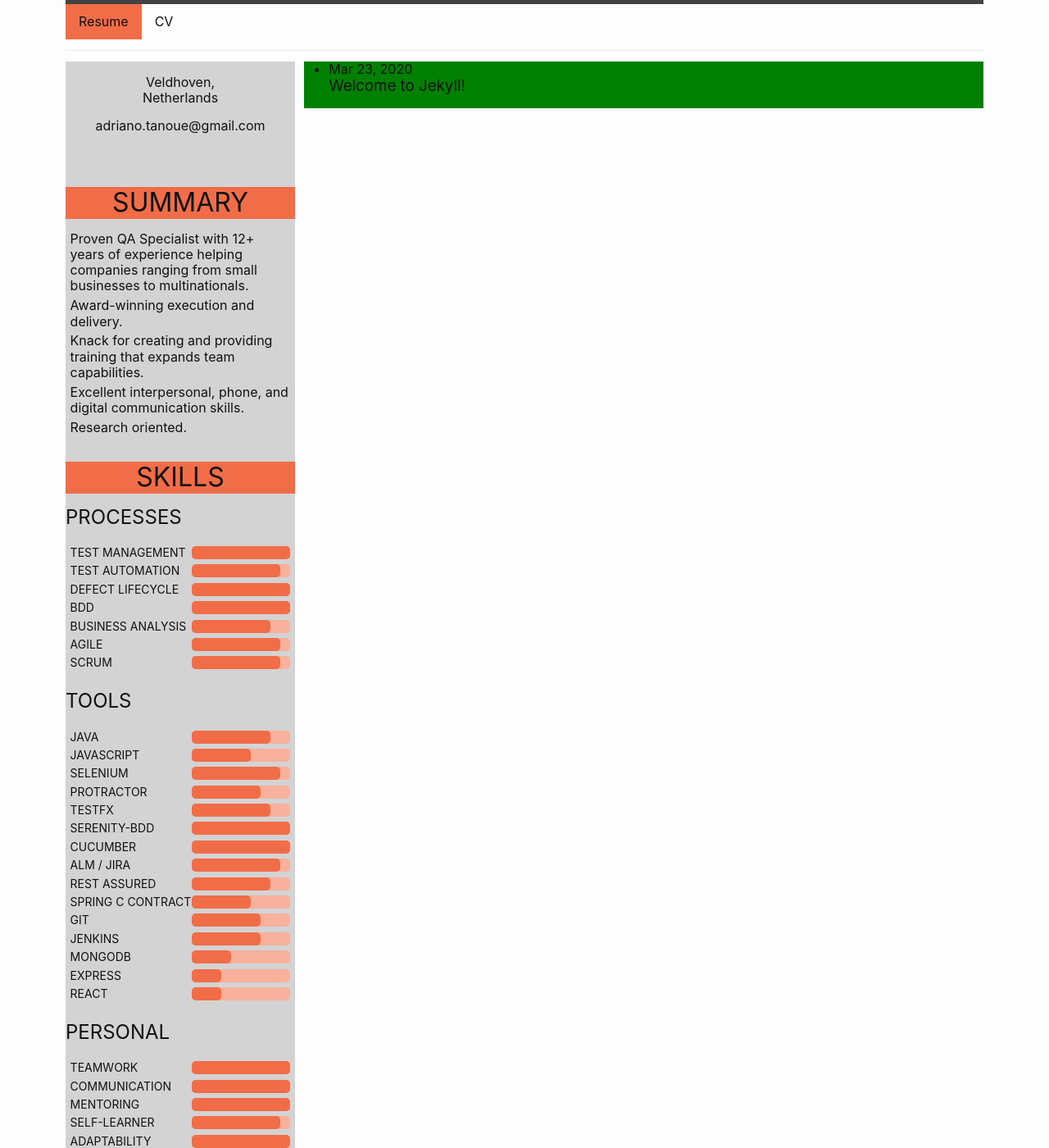
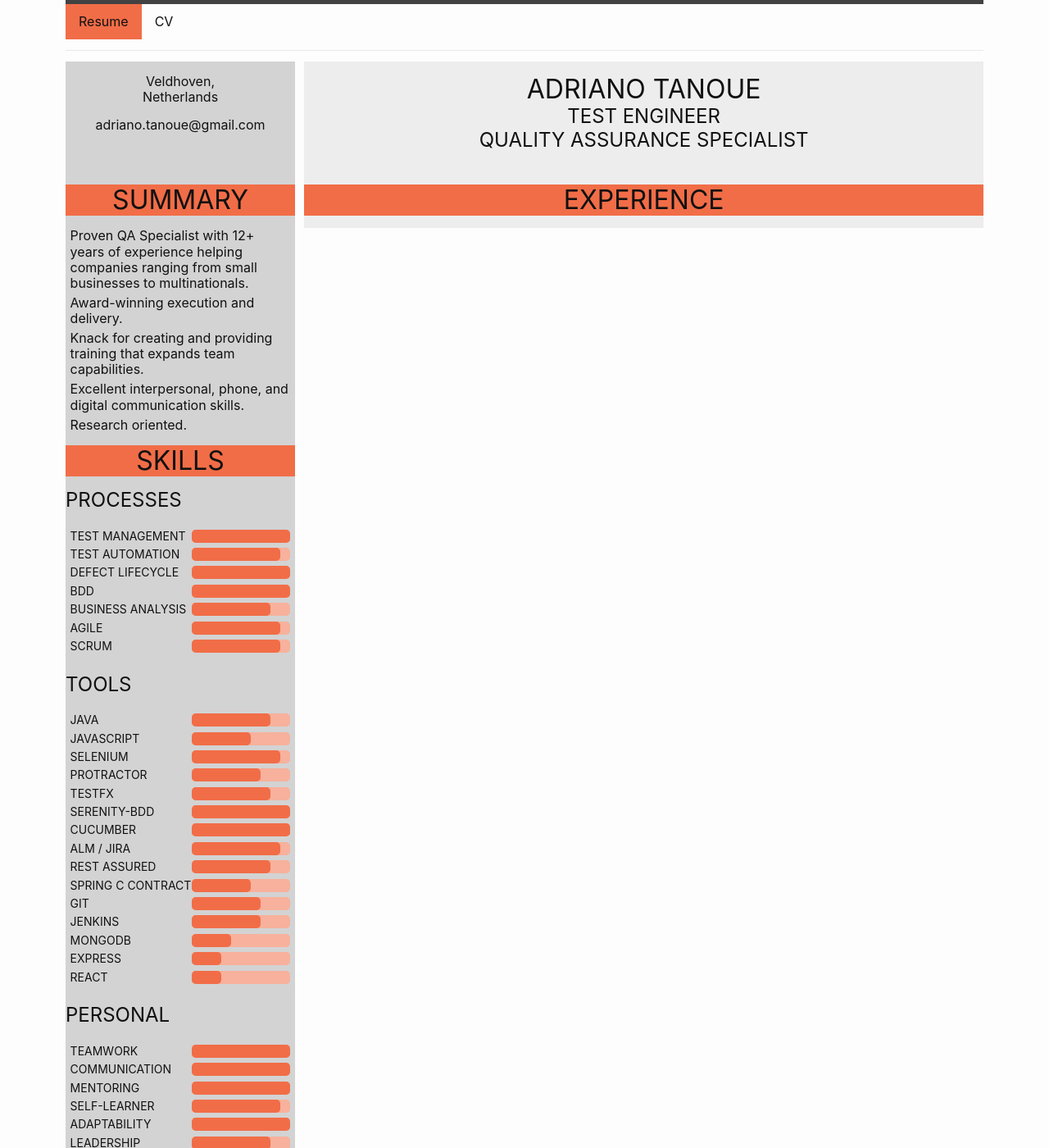
Before and after one commit to nu75h311/nu75h311.github.io, a Jekyll site: the page built from index.md, in a window 1280 px wide and 1400 px high. Shown: the whole window at 82% size. Built offline with Jekyll 4.4.1, drawn with Linux system fonts in a browser that asks for light colours.

Commit message:
name and title

```diff
--- a/_includes/contact.html
+++ b/_includes/contact.html
@@ -1,3 +1,4 @@
+<div class="top-banner">
     <div class="contact-text">
         <p>
             Veldhoven,<br>
@@ -9,3 +10,4 @@
     <div class="social-links">
         {%- include social.html -%}
     </div>
+</div>
--- /dev/null
+++ b/_includes/experience.html
@@ -0,0 +1,3 @@
+<div>
+    <h1 class="section-title">EXPERIENCE</h1>
+</div>
--- /dev/null
+++ b/_includes/title.html
@@ -0,0 +1,5 @@
+<div class="top-banner">
+    <h1 class="name">ADRIANO TANOUE</h1>
+    <h2 class="title">TEST ENGINEER</h2>
+    <h2 class="title">QUALITY ASSURANCE SPECIALIST</h2>
+</div>
--- a/_layouts/default.html
+++ b/_layouts/default.html
@@ -15,6 +15,8 @@
         {%- include skills.html -%}
       </div>
       <div class="col-2">
+        {%- include title.html -%}
+        {%- include experience.html -%}
         {{ content }}
       </div>
 
--- a/_layouts/resume.html
+++ b/_layouts/resume.html
@@ -3,66 +3,5 @@ layout: default
 ---
 
 <div class="home">
-  <!-- {%- if page.title -%}
-  <h1 class="page-heading">{{ page.title }}</h1>
-  {%- endif -%}
-
-  {{ content }} -->
-
-
-  <!-- {% if site.paginate %}
-  {% assign posts = paginator.posts %}
-  {% else %} -->
-  {% assign posts = site.posts %}
-  <!-- {% endif %} -->
-
-
-  {%- if posts.size > 0 -%}
-  <!-- {%- if page.list_title -%}
-  <h2 class="post-list-heading">{{ page.list_title }}</h2>
-  {%- endif -%} -->
-  <ul class="post-list">
-    {%- assign date_format = site.minima.date_format | default: "%b %-d, %Y" -%}
-    {%- for post in posts -%}
-    <li>
-      <span class="post-meta">{{ post.date | date: date_format }}</span>
-      <h3>
-        <a class="post-link" href="{{ post.url | relative_url }}">
-          {{ post.title | escape }}
-        </a>
-      </h3>
-      {%- if site.show_excerpts -%}
-      {{ post.excerpt }}
-      {%- endif -%}
-    </li>
-    {%- endfor -%}
-  </ul>
-
-  <!-- {% if site.paginate %}
-  <div class="pager">
-    <ul class="pagination">
-      {%- if paginator.previous_page %}
-      <li><a href="{{ paginator.previous_page_path | relative_url }}"
-          class="previous-page">{{ paginator.previous_page }}</a></li>
-      {%- else %}
-      <li>
-        <div class="pager-edge">•</div>
-      </li>
-      {%- endif %}
-      <li>
-        <div class="current-page">{{ paginator.page }}</div>
-      </li>
-      {%- if paginator.next_page %}
-      <li><a href="{{ paginator.next_page_path | relative_url }}" class="next-page">{{ paginator.next_page }}</a></li>
-      {%- else %}
-      <li>
-        <div class="pager-edge">•</div>
-      </li>
-      {%- endif %}
-    </ul>
-  </div>
-  {%- endif %} -->
-
-  {%- endif -%}
 
 </div>
--- a/_sass/minima/custom-styles.scss
+++ b/_sass/minima/custom-styles.scss
@@ -17,16 +17,20 @@
     float           : right;
     width           : 74%;
     margin-left     : 1%;
-    background-color: green;
+    background-color: lighten($color: lightgrey, $amount: 10);
+}
+
+.top-banner {
+    height: $spacing-unit * 4;
 }
 
 .contact-text {
-    margin-top: 1em;
+    margin-top: $spacing-unit / 2;
     text-align: center;
 }
 
 .section-title {
-    margin-top      : 1em;
+    margin-top      : $spacing-unit / 2;
     text-align      : center;
     background-color: $that-orange;
 }
@@ -69,3 +73,14 @@
         border-radius   : 0.3em;
     }
 }
+
+.name {
+    margin-top   : $spacing-unit / 2;
+    margin-bottom: 0;
+    text-align   : center;
+}
+
+.title {
+    margin    : 0;
+    text-align: center;
+}
```
Lines whose indentation alone changed are shown as unchanged.
